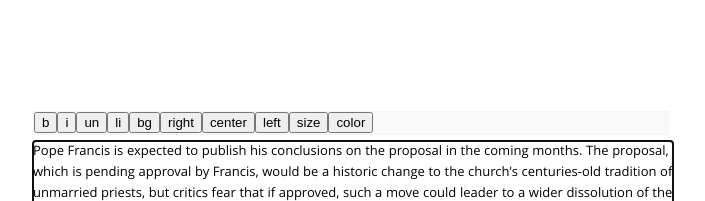
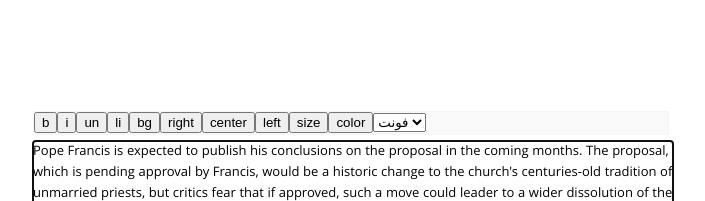
Before and after one commit to alirezaazizi-developer/cceditor, a plain HTML site: page test/index.html in a window 1280 px wide. Both pictures are taken after a click on the element 640 px from the left and 330 px from the top of the page. Shown: the top 201 px of the page, without its empty margins (287-992 px from the left). Drawn offline with Linux system fonts and the light colour scheme.

Commit message:
add font family function

```diff
--- a/src/cceditor.js
+++ b/src/cceditor.js
@@ -69,7 +69,16 @@ function justify_left() {
 function justify_center() {
     document.execCommand("justifyCenter");
 }
+/* font family function */
+function font_family(p) {
+    let select = document.createElement("select");
+    select.innerHTML  = '<option>فونت</option>';
 
+    if (p === null){
+
+    }
+    element('editor').appendChild(select);
+}
 /*function for add property */
 function addProperty(a) {
     var el = document.createElement(a.tag);
@@ -117,6 +126,9 @@ function property(p) {
         case "font-color":
             addProperty({"tag":"button" , "id": "cceditor-font-color", "func": "color()", "icon": "color"});
             break;
+        case "font-family":
+
+            break;
         default:
             throw ('property invalid property');
     }
@@ -140,6 +152,7 @@ function editorInline(e) {
         let editorStyle = document.createElement('style');
         editorStyle.innerHTML = style;
         document.body.appendChild(editorStyle);
+        font_family(e.fonts);
     }
 }
 
--- a/test/index.html
+++ b/test/index.html
@@ -44,7 +44,8 @@
                 "center",
                 "left",
                 "font-size",
-                "font-color"
+                "font-color",
+                "font-family"
             ],
             'fonts': [],
         });
```
